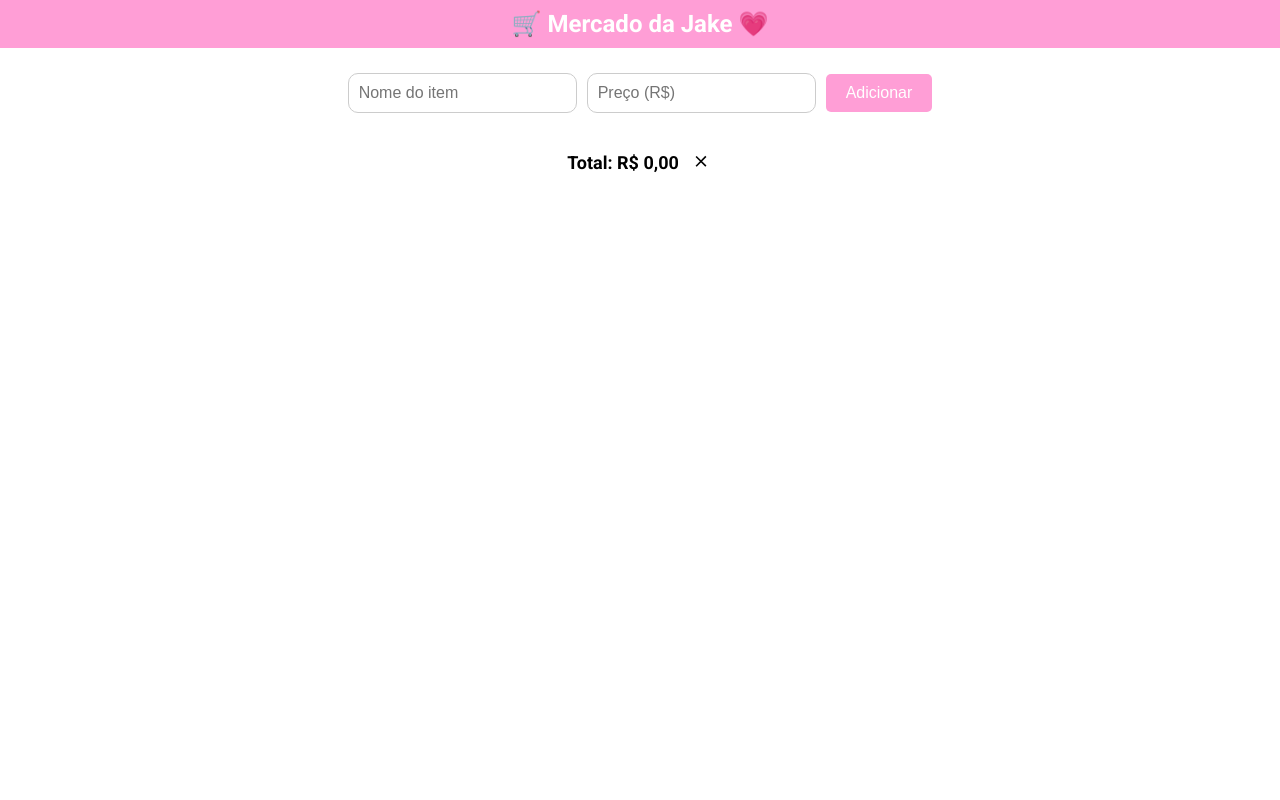
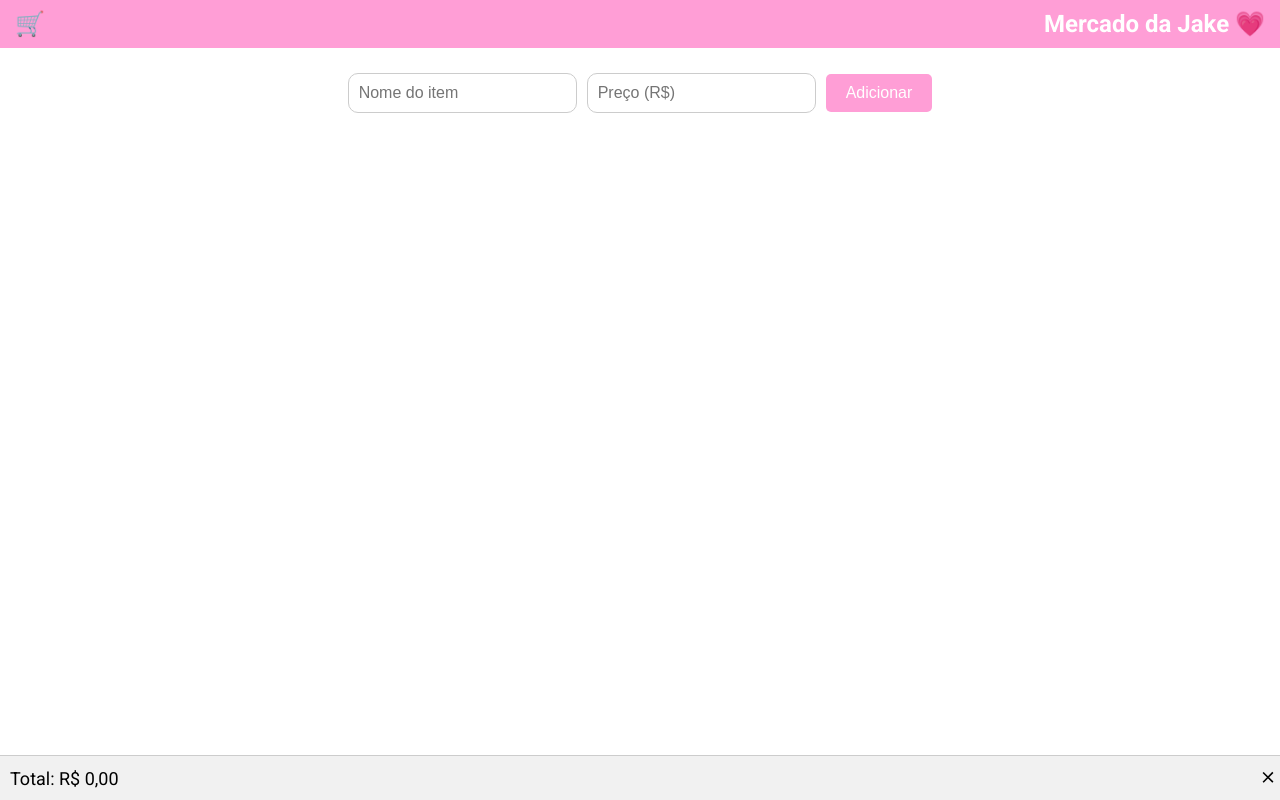
Before and after one commit to joaoros/mercado-da-jake, a React (Vite) app: page / in a window 1280 px wide. Built offline with nearby package versions, Linux system fonts and the light colour scheme.

Commit message:
header novo

```diff
--- a/src/App.jsx
+++ b/src/App.jsx
@@ -1,5 +1,6 @@
 import React from 'react';
 import Header from './components/Header';
+import Footer from './components/Footer';
 import './styles/App.css';
 import editIcon from './assets/edit.svg';
 import deleteIcon from './assets/delete.svg';
@@ -105,7 +106,7 @@ const App = () => {
 
   return (
     <div className="app">
-      <Header title="🛒 Mercado da Jake 💗" />
+      <Header emoji="🛒" title="Mercado da Jake 💗" />
       <main className="content">
         <div className="add-item">
           <input
@@ -164,11 +165,8 @@ const App = () => {
             </li>
           ))}
         </ul>
-        <div className="total">
-          Total: R$ {totalCost.toFixed(2).replace('.', ',')}
-          <img src={deleteIcon} alt="Limpar Lista" onClick={clearList} className="action-icon" />
-        </div>
       </main>
+      <Footer totalCost={totalCost} clearList={clearList} />
     </div>
   );
 };
--- /dev/null
+++ b/src/components/Footer.jsx
@@ -0,0 +1,16 @@
+import React from 'react';
+import deleteIcon from '../assets/delete.svg';
+import '../styles/Footer.css';
+
+const Footer = ({ totalCost, clearList }) => {
+  return (
+    <footer className="footer">
+      <div className="total-cost">
+        Total: R$ {totalCost.toFixed(2).replace('.', ',')}
+      </div>
+      <img src={deleteIcon} alt="Limpar Lista" onClick={clearList} className="clear-list" />
+    </footer>
+  );
+};
+
+export default Footer;
--- a/src/components/Header.jsx
+++ b/src/components/Header.jsx
@@ -1,10 +1,13 @@
 import React from 'react';
 import '../styles/Header.css';
 
-const Header = ({ title }) => {
+const Header = ({ emoji, title }) => {
   return (
     <header className="header">
-      <h1>{title}</h1>
+      <div className="elements">
+        <h1>{emoji}</h1>
+        <h1>{title}</h1>
+      </div>
     </header>
   );
 };
--- a/src/styles/App.css
+++ b/src/styles/App.css
@@ -98,7 +98,6 @@ body {
 }
 
 .edit-input {
-  margin: 5px;
   padding: 10px;
   font-size: 16px;
   border: 1px solid #ccc;
@@ -143,7 +142,6 @@ body {
 }
 
 .quantity-controls span {
-  font-size: 16px;
   margin: 0 5px;
 }
 
@@ -153,20 +151,3 @@ body {
   cursor: pointer;
   margin-left: 5px;
 }
-
-.action-icon:hover {
-  opacity: 0.8;
-}
-
-.total {
-  font-size: 18px;
-  font-weight: bold;
-  display: flex;
-  align-items: center;
-  justify-content: center;
-}
-
-.total img {
-  margin-left: 10px;
-  cursor: pointer;
-}
--- /dev/null
+++ b/src/styles/Footer.css
@@ -0,0 +1,22 @@
+.footer {
+    display: flex;
+    justify-content: space-between;
+    align-items: center;
+    padding: 10px 0;
+    background-color: #f1f1f1;
+    border-top: 1px solid #ccc;
+    position: fixed;
+    bottom: 0;
+    width: 100%;
+}
+
+.total-cost {
+    padding-left: 10px;
+    font-size: 18px;
+}
+
+.clear-list {
+    width: 24px;
+    height: 24px;
+    cursor: pointer;
+}
--- a/src/styles/Header.css
+++ b/src/styles/Header.css
@@ -1,7 +1,14 @@
 .header {
   background-color: #ff9ed6;
   color: white;
-  padding: 10px;
+  padding: 10px 15px;
+}
+
+.elements {
+  display: flex;
+  justify-content: space-between;
+  align-items: center;
+
 }
 
 .header h1 {
```
